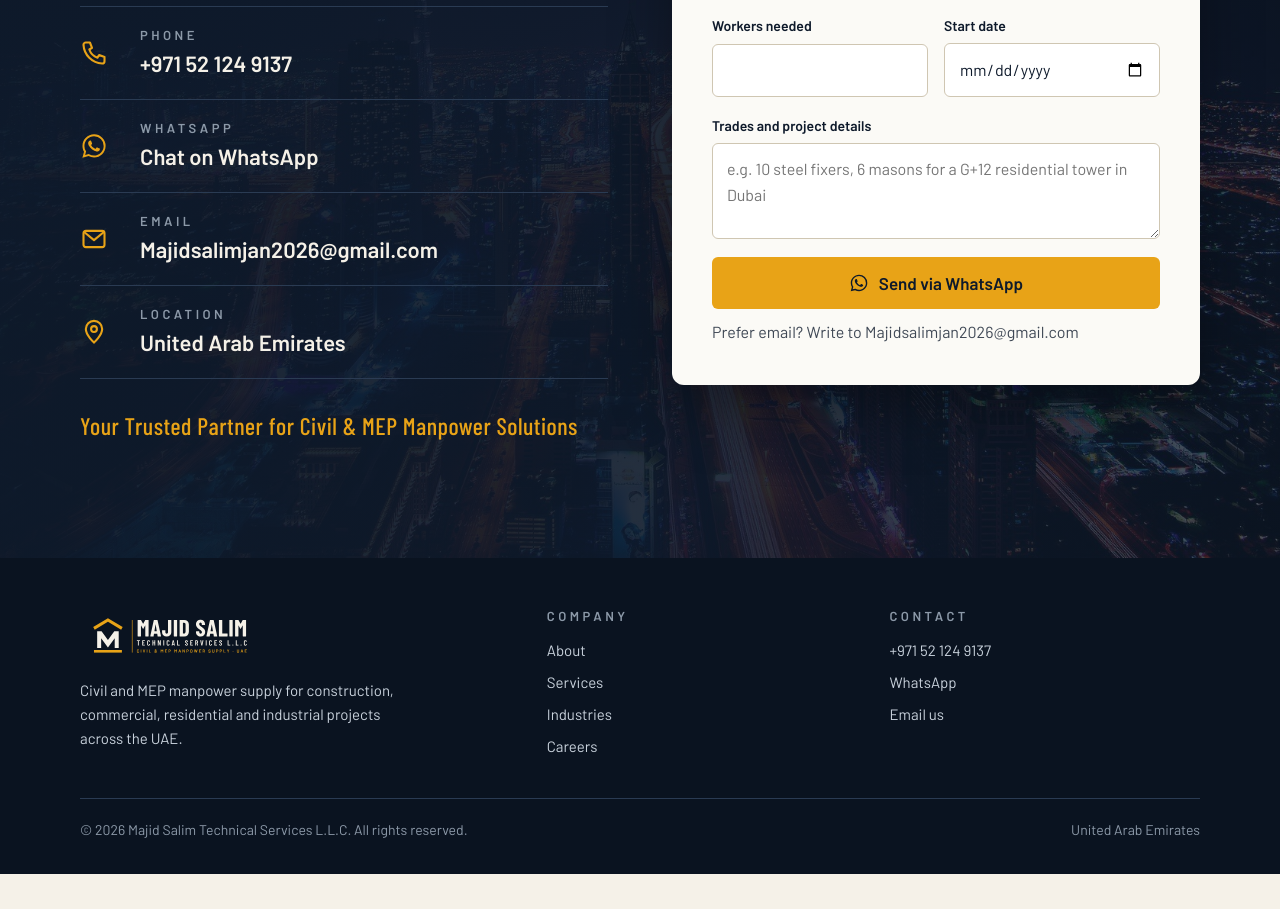
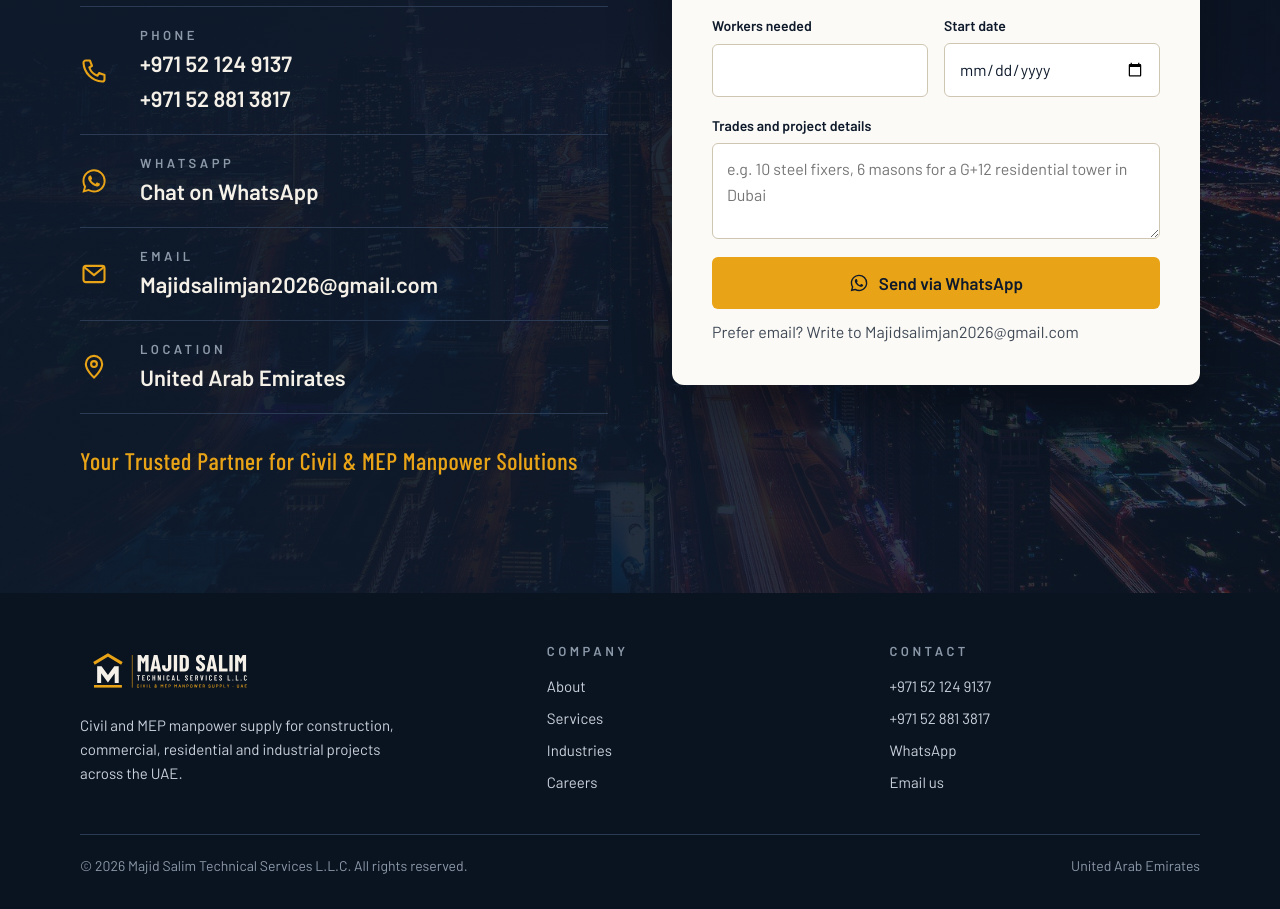
Before and after one commit to mi2arun/majid-salim, a plain HTML site: page index.html in a window 1280 px wide. Shown: the part 7475-8384 px from the top of the page. Before the commit the page ends 8349 px from the top, so only its background shows below. Drawn offline with nearby package versions, Linux system fonts and the light colour scheme.

Commit message:
Add second phone number
Co-Authored-By: Claude Opus 5.5 <noreply@anthropic.com>

```diff
--- a/index.html
+++ b/index.html
@@ -526,10 +526,9 @@ p{margin:0}
           <p data-i18n="ct.lead">Tell us the trades, headcount and start date. We will reply with availability.</p>
         </div>
         <ul class="contact-list">
-          <li><svg aria-hidden="true"><use href="#i-phone"/></svg><div><small data-i18n="ct.phone">Phone</small><a href="tel:+971521249137" class="ltr">+971 52 124 9137</a></div></li>
+          <li><svg aria-hidden="true"><use href="#i-phone"/></svg><div><small data-i18n="ct.phone">Phone</small><a href="tel:+971521249137" class="ltr">+971 52 124 9137</a><br><a href="tel:+971528813817" class="ltr">+971 52 881 3817</a></div></li>
           <li><svg aria-hidden="true"><use href="#i-wa"/></svg><div><small data-i18n="ct.wa">WhatsApp</small><a href="https://wa.me/971521249137" target="_blank" rel="noopener" data-i18n="ct.chat">Chat on WhatsApp</a></div></li>
           <li><svg aria-hidden="true"><use href="#i-mail"/></svg><div><small data-i18n="ct.email">Email</small><a href="mailto:Majidsalimjan2026@gmail.com" class="ltr">Majidsalimjan2026@gmail.com</a></div></li>
-          <!-- TODO: replace with the full office address and add the trade licence number when available -->
           <li><svg aria-hidden="true"><use href="#i-pin"/></svg><div><small data-i18n="ct.loc">Location</small><span class="val" data-i18n="ct.uae">United Arab Emirates</span></div></li>
         </ul>
         <p class="tagline" data-i18n="ct.tagline">Your Trusted Partner for Civil &amp; MEP Manpower Solutions</p>
@@ -574,7 +573,7 @@ p{margin:0}
       </div>
       <div>
         <h4 data-i18n="ft.contact">Contact</h4>
-        <ul><li><a href="tel:+971521249137" class="ltr">+971 52 124 9137</a></li><li><a href="https://wa.me/971521249137" target="_blank" rel="noopener" data-i18n="ct.wa">WhatsApp</a></li><li><a href="mailto:Majidsalimjan2026@gmail.com" data-i18n="ft.email">Email us</a></li></ul>
+        <ul><li><a href="tel:+971521249137" class="ltr">+971 52 124 9137</a></li><li><a href="tel:+971528813817" class="ltr">+971 52 881 3817</a></li><li><a href="https://wa.me/971521249137" target="_blank" rel="noopener" data-i18n="ct.wa">WhatsApp</a></li><li><a href="mailto:Majidsalimjan2026@gmail.com" data-i18n="ft.email">Email us</a></li></ul>
       </div>
     </div>
     <div class="footer-bottom">
```
